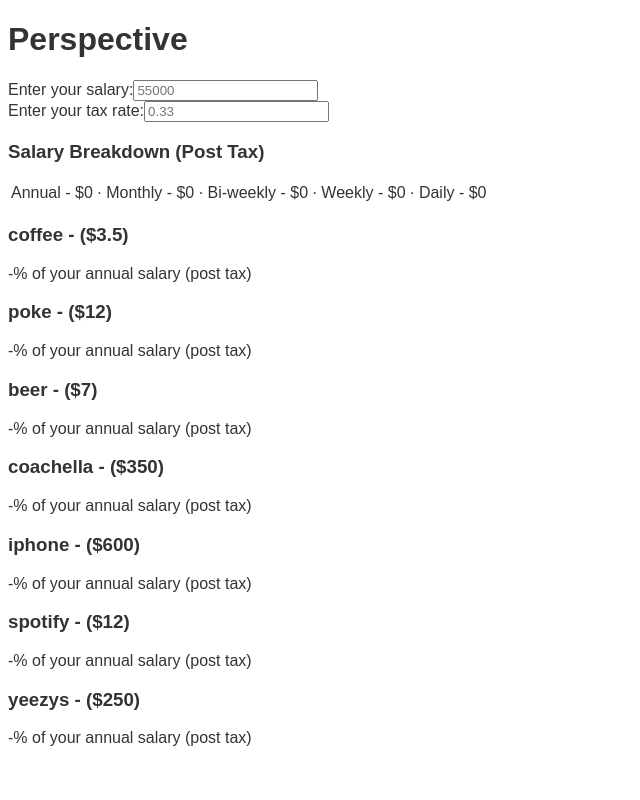
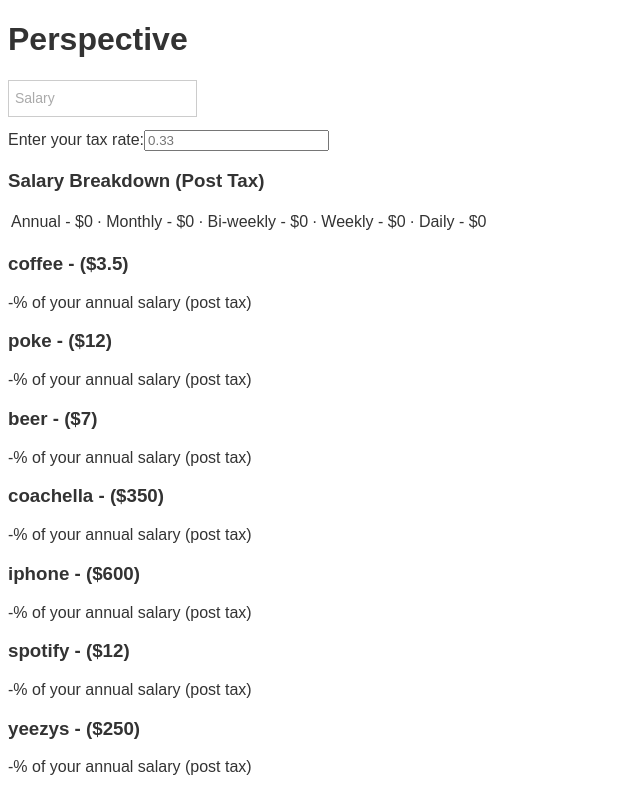
Before and after one commit to marcusmolchany/perspective, a React (Create React App) app: page / in a window 1280 px wide. Shown: the whole page, without its empty margins (0-640 px from the left). Built offline with nearby package versions, Linux system fonts and the light colour scheme.

Commit message:
Add FancyInput to SalaryInput

```diff
--- a/src/views/containers/SalaryInput.js
+++ b/src/views/containers/SalaryInput.js
@@ -2,16 +2,18 @@
 import { connect } from 'react-redux'
 
 import { salaryActions } from '../../core/salary'
+import FancyInput from '../components/FancyInput'
 
 class SalaryInput extends React.Component {
   render () {
     return (
-      <div>
-        <label>
-          Enter your salary:
-          <input type="number" placeholder="55000" onChange={(e) => this.props.onChange(e.target.value)} />
-        </label>
-      </div>
+      <FancyInput
+        type="number"
+        label="Salary"
+        placeholder="55000"
+        htmlId="salaryInput"
+        onChange={this.props.onChange.bind(this)}
+      />
     )
   }
 }
```
